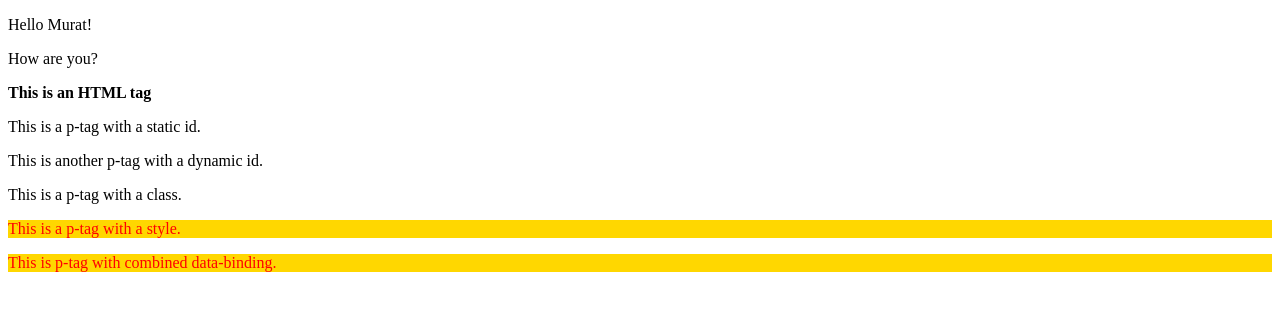
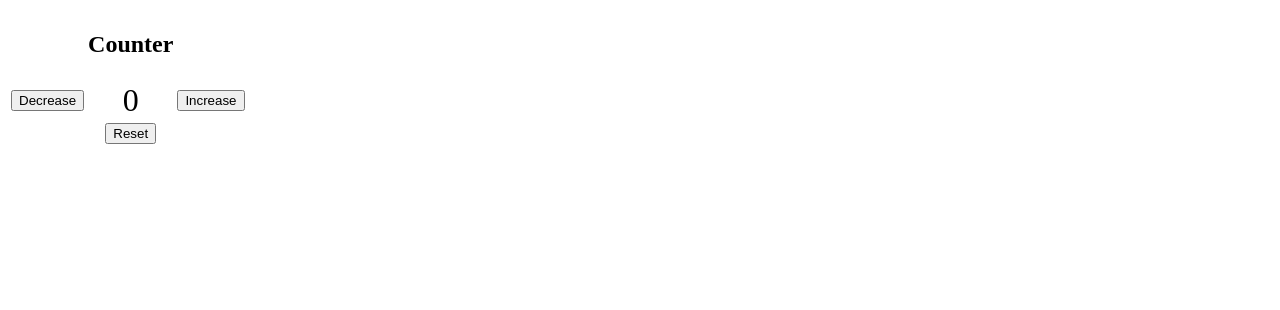
Before and after one commit to murat-yasar/Learn-WebDev, a Vue app in the folder Coursera/BoardInfinity/vue/first-vue-app/: page / in a window 1280 px wide. Shown: the top 310 px of the page. Built offline with nearby package versions, Linux system fonts and the light colour scheme.

Commit message:
Build: counter app

```diff
--- a/Coursera/BoardInfinity/vue/first-vue-app/src/App.vue
+++ b/Coursera/BoardInfinity/vue/first-vue-app/src/App.vue
@@ -1,13 +1,29 @@
 <template>
-  <p>{{ greetings }} {{ name }}!</p>
-  <p v-text="question"></p>
-  <p v-html="bold"></p>
-  <p v-bind:id="'static-id'">This is a p-tag with a static id.</p>
-  <p v-bind:id="dynamicId">This is another p-tag with a dynamic id.</p>
-  <p v-bind:class="myClass">This is a p-tag with a class.</p>
-  <p v-bind:style="myStyle">This is a p-tag with a style.</p>
-
-  <p v-bind:id="dynamicId" :class="myClass" :style="myStyle">This is p-tag with combined data-binding.</p>
+  <table>
+    <thead>
+      <tr>
+        <th></th>
+        <th><h2>Counter</h2></th>
+        <th></th>
+      </tr>
+    </thead>
+    <tbody>
+      <tr>
+        <td><button @click="counter-=1">Decrease</button></td>
+        <td style="text-align: center;">
+          <span v-bind:style="{ fontSize: '2rem'}">{{ counter }}</span>
+        </td>
+        <td><button v-on:click="counter+=1">Increase</button></td>
+      </tr>
+      <tr>
+        <td></td>
+        <td style="text-align: center;">
+          <button v-on:click="counter=0">Reset</button>
+        </td>
+        <td></td>
+      </tr>
+    </tbody>
+  </table>
 </template>
 
 <script>
@@ -16,16 +32,7 @@ export default {
   name: 'App',
   data() {
     return {
-      name: 'Murat',
-      greetings: 'Hello',
-      question: 'How are you?',
-      bold: '<b>This is an HTML tag</b>',
-      dynamicId: 'dynamic-id',
-      myClass: 'center',
-      myStyle: {
-        color: 'red',
-        backgroundColor: 'gold'
-      }
+      counter: 0,
     }
   }
 }
```
